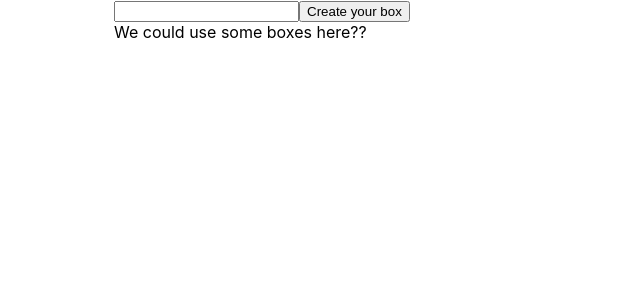
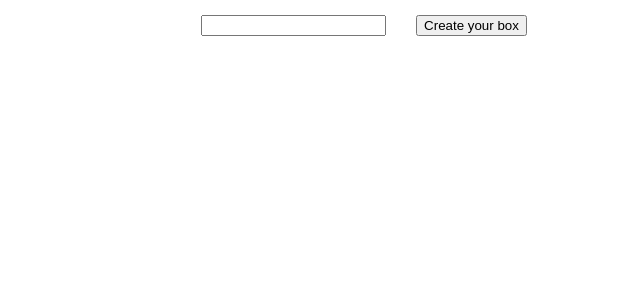
Before and after one commit to Lopez-CL/box-generator, a React (Create React App) app: page / in a window 1280 px wide. Shown: the top 300 px of the page, without its empty margins (276-916 px from the left). Built offline with nearby package versions, Linux system fonts and the light colour scheme.

Commit message:
Attempting to figure out how to add an empty array

```diff
--- a/src/App.css
+++ b/src/App.css
@@ -3,6 +3,10 @@
   width: 1000px;
   display: flex;
   justify-content: center;
+}
+
+input {
+  margin: 15px;
 }
 
 #container {
--- a/src/App.js
+++ b/src/App.js
@@ -1,11 +1,14 @@
 import './App.css';
 import React, {useState} from 'react';
 import BlockInput from './components/BlockInput';
+import BlockDisplay from './components/BlockDisplay';
 
 function App() {
+  const [colors, setColors] = useState();
+  const addStyle = (inputColor) => {setColors(inputColor)};
   return (
     <div className="App">
-      <BlockInput />
+      <BlockInput getColor = {addStyle}/>
     </div>
   );
 }
--- a/src/components/BlockDisplay.jsx
+++ b/src/components/BlockDisplay.jsx
@@ -1,10 +1,22 @@
-// import React from 'react'
-// import {useState} from 'react';
+import React from 'react'
+import {useState} from 'react';
+const clrArr = [];
+const BlockDisplay = (props) => {
+    clrArr.push(props.passColor);
+    return (
+        <div>
+            <p>{clrArr}</p>
+        </div>
+    );
+};
+export default BlockDisplay;
 
-// const BlockDisplay = (props) => {
-//     return (
-//         <p>{props.style}</p>
-//     );
-// };
 
-// export default BlockDisplay;
+        // let blockHolder = document.getElementById('container');
+        // let blockContent = document.createElement('div');
+        // blockContent.style = `background-color: ${color};`
+        // console.log(color);
+        // blockContent.className = "created-block";
+        // blockHolder.appendChild(blockContent);
+        // setColor('');
+        // setMsg('');
--- a/src/components/BlockInput.jsx
+++ b/src/components/BlockInput.jsx
@@ -1,30 +1,20 @@
 import React from 'react'
 import {useState} from 'react';
-const BlockInput = () => {
-    const [color, setColor] = useState('');
-    const [msg, setMsg] = useState('We could use some boxes here??');
-    const handleInput = (e) => {setColor(e.target.value)};
+const BlockInput = (props) => {
+    const [styleColor, setStyleColor] = useState();
+    // const [arr, setArr] = useState();
     const handleSubmit = (e) => {
         e.preventDefault();
         console.log('button pressed!')
-        let blockHolder = document.getElementById('container');
-        let blockContent = document.createElement('div');
-        blockContent.style = `background-color: ${color};`
-        console.log(color);
-        blockContent.className = "created-block";
-        blockHolder.appendChild(blockContent);
-        setColor('');
-        setMsg('');
+        props.getColor(styleColor)
+        setStyleColor('');
     };
     return (
         <div>
             <form onSubmit={handleSubmit}>
-                <input type='text' onChange={handleInput} value={color}/>
+                <input type='text' onChange = {(e) => setStyleColor(e.target.value)}/>
                 <input type='submit' value='Create your box'/>
             </form>
-            {msg}
-            <div className='container'id='container'>
-            </div>
         </div>
     );
 };
```
